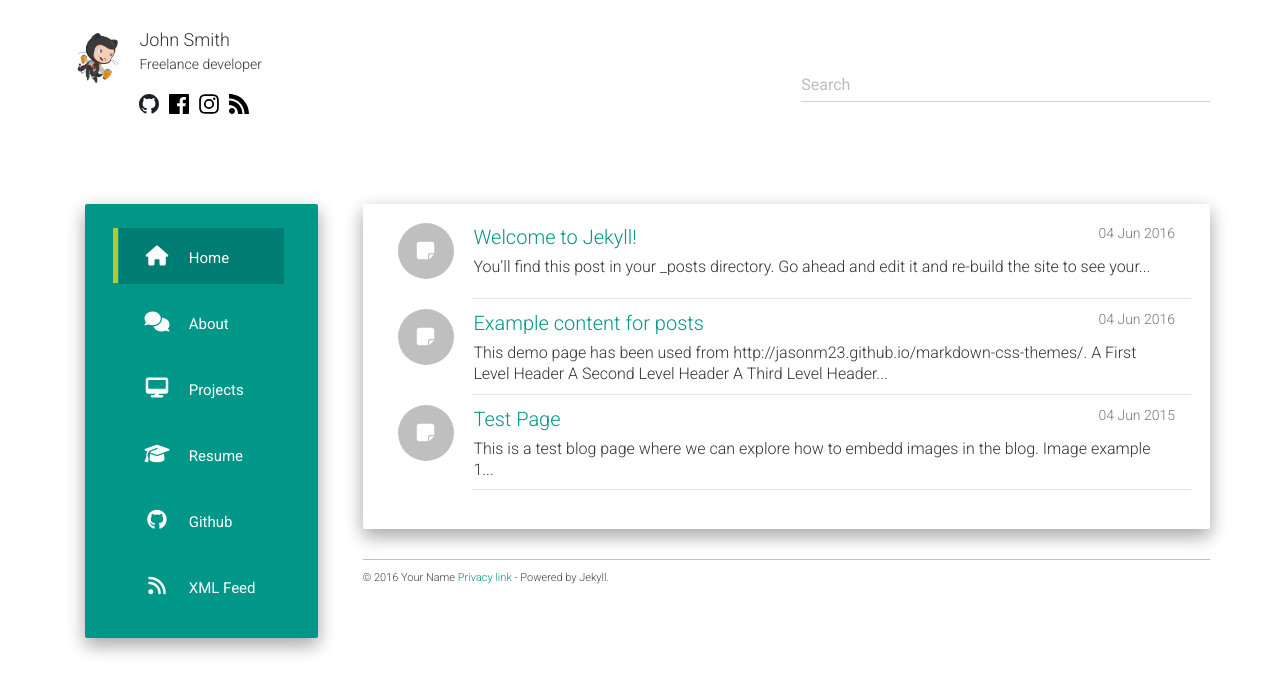
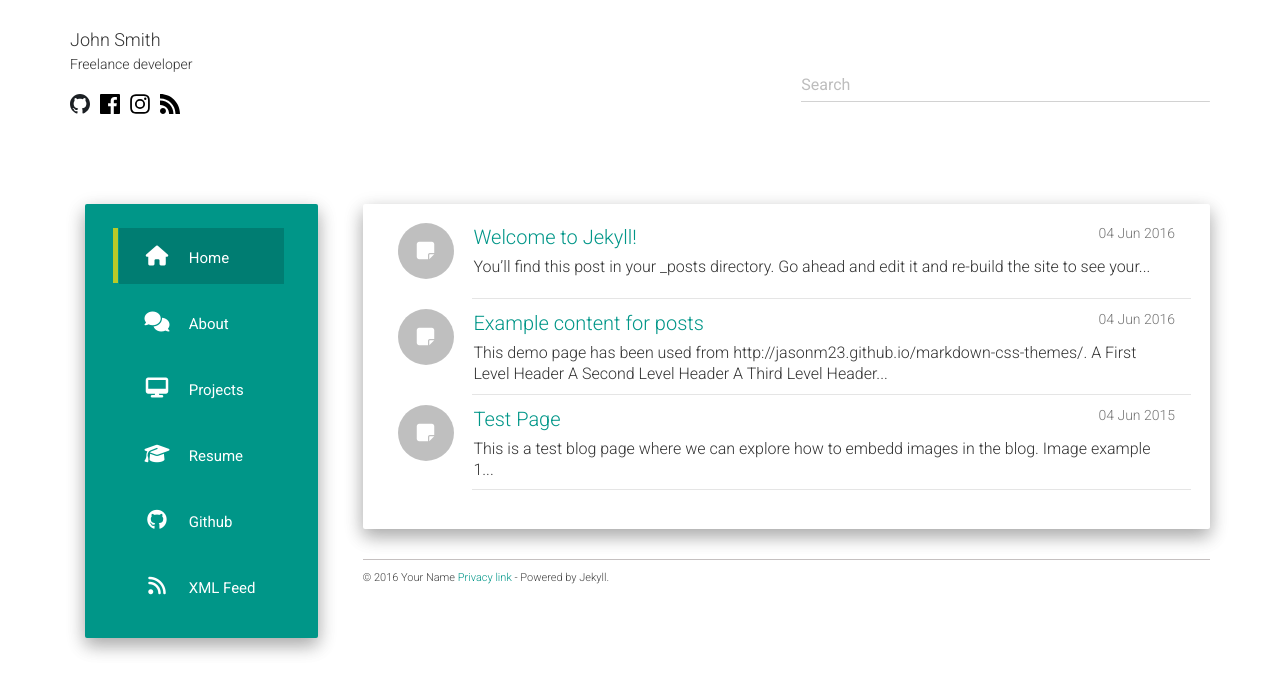
Before and after one commit to alalstjr/promote.github.io, a Jekyll site: the page built from index.html, in a window 1280 px wide. Shown: the top 694 px of the page. Built offline with Jekyll 4.4.1, drawn with Linux system fonts in a browser that asks for light colours; nearby versions of some CDN libraries; the list of posts is cut into pages by our own code.

Commit message:
Update header.html

```diff
--- a/_includes/header.html
+++ b/_includes/header.html
@@ -2,9 +2,6 @@
       <div class="container">
         <div class="row">
           <div class="col-md-3 col-sm-4 col-xs-12">
-            <div class="row-picture">
-              <img id="about" class="logo-img" src="{{ site.logo }}" height="75px" width="75px">
-            </div>
             <div class="row-details">
               <h4 class="list-group-item-heading">{{ site.author }}</h4>
               <p class="list-group-item-text">{{ site.about }}</p>
```
